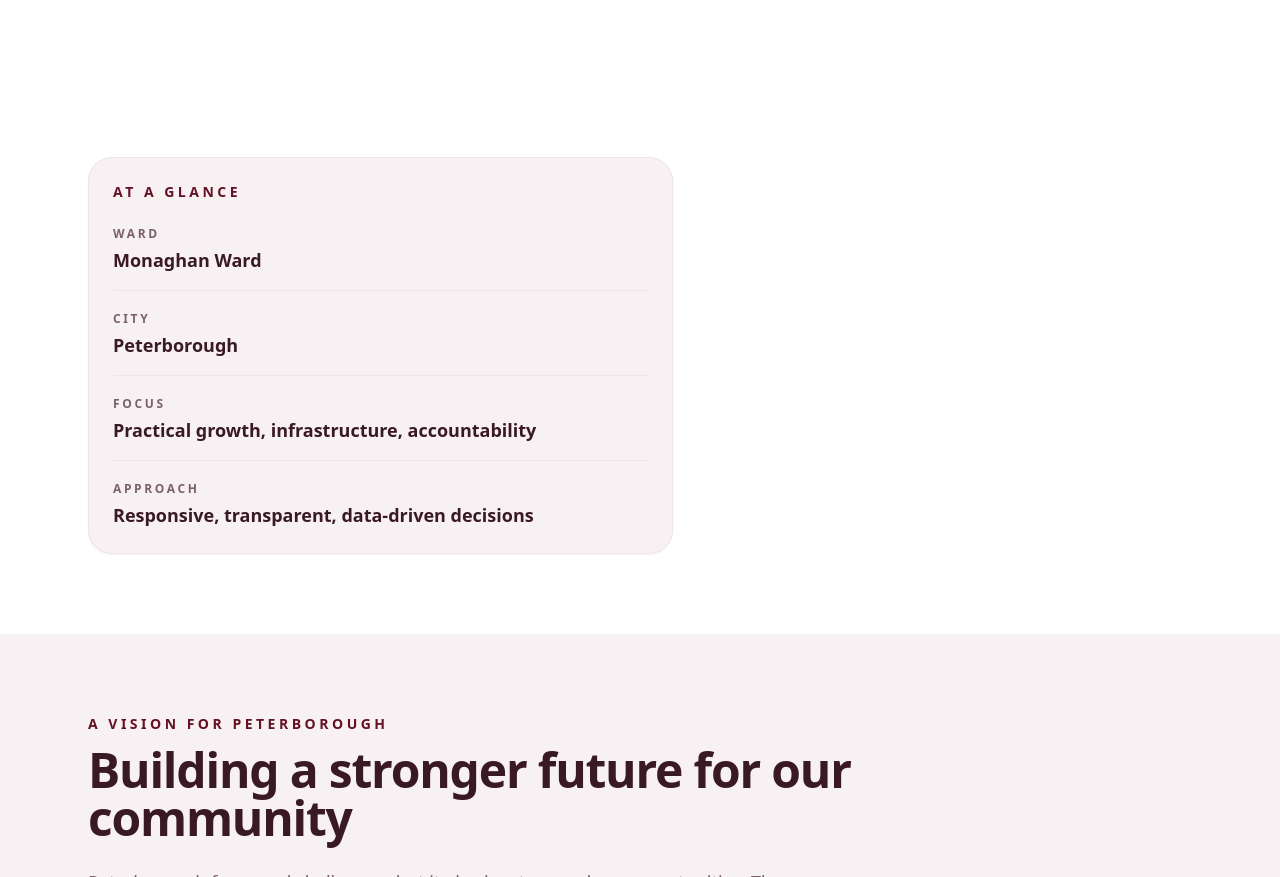
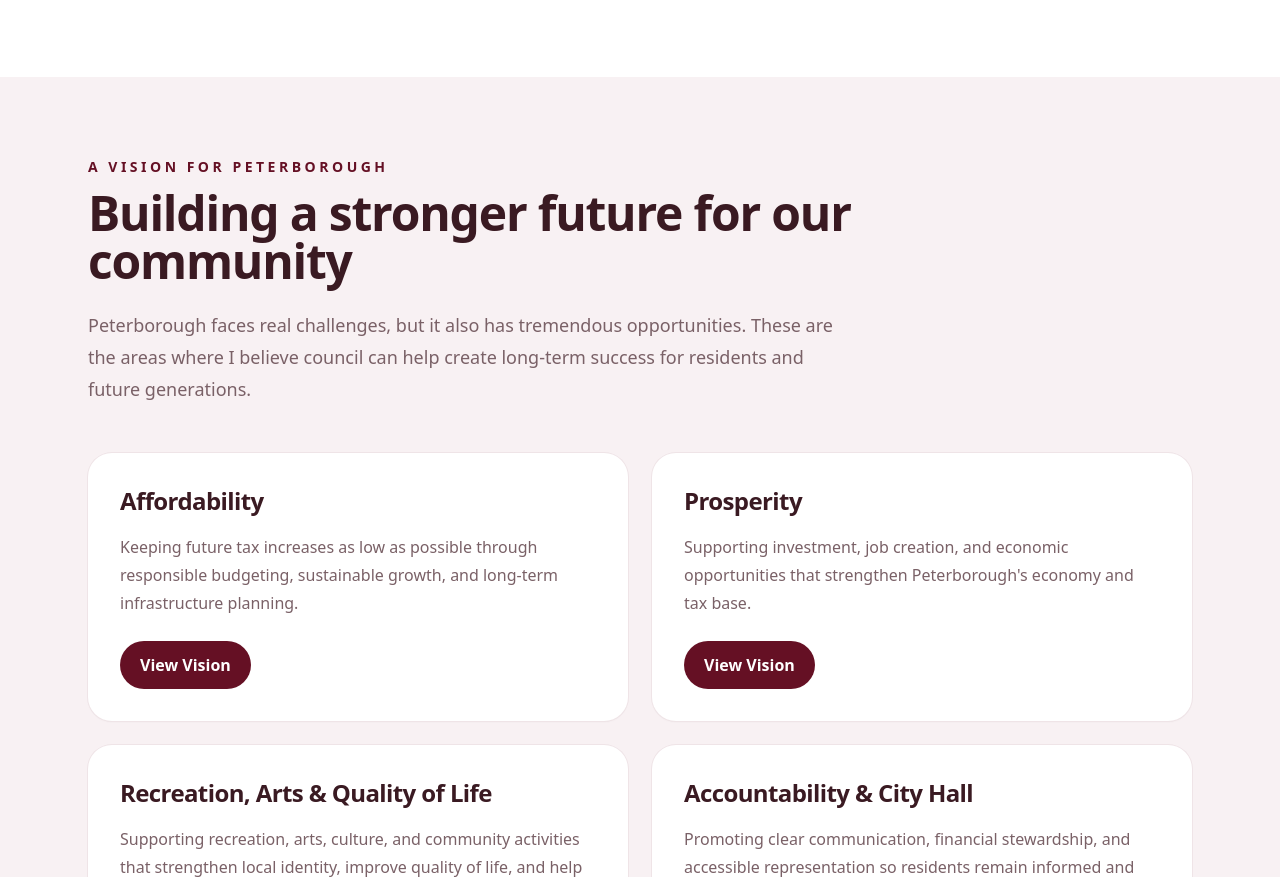
Before and after one commit to sheareraj/vote-aj, an Astro site: page / in a window 1280 px wide. Shown: the part 2502-3379 px from the top of the page. Built offline with nearby package versions, Linux system fonts and the light colour scheme; Astro itself is replaced by a stand-in of ours.

Commit message:
remove at a glance

```diff
--- a/src/components/About.astro
+++ b/src/components/About.astro
@@ -1,22 +1,4 @@
 ---
-const quickFacts = [
-  {
-    key: "Ward",
-    value: "Monaghan Ward",
-  },
-  {
-    key: "City",
-    value: "Peterborough",
-  },
-  {
-    key: "Focus",
-    value: "Practical growth, infrastructure, accountability",
-  },
-  {
-    key: "Approach",
-    value: "Responsive, transparent, data-driven decisions",
-  },
-];
 ---
 
 <section id="about" class="bg-white py-20">
@@ -103,27 +85,3 @@
     </div>
   </div>
 </section>
-
-<section class="mx-auto max-w-6xl px-6 py-20">
-  <div class="grid gap-10 md:grid-cols-[1.1fr_0.9fr] md:items-start">
-    <div class="rounded-3xl border border-[#efe4e7] bg-[#f8f1f3] p-6 shadow-sm">
-      <div class="text-sm font-bold uppercase tracking-[0.25em] text-[#651024]">
-        At a glance
-      </div>
-
-      <div class="mt-6 space-y-5">
-        {quickFacts.map((fact) => (
-          <div class="border-b border-[#efe4e7] pb-4 last:border-0 last:pb-0">
-            <div class="text-xs font-semibold uppercase tracking-[0.22em] text-[#7a6167]">
-              {fact.key}
-            </div>
-
-            <div class="mt-1 text-lg font-semibold text-[#3a1a22]">
-              {fact.value}
-            </div>
-          </div>
-        ))}
-      </div>
-    </div>
-  </div>
-</section>
```
